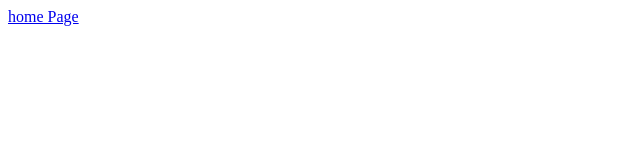
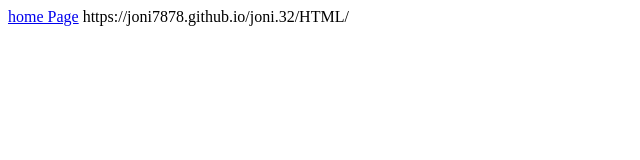
Before and after one commit to joni7878/joni.32, a plain HTML site: page HTML/company/about.html in a window 1280 px wide. Shown: the whole page, without its empty margins (0-640 px from the left). Drawn offline with Linux system fonts and the light colour scheme.

Commit message:
Update about.html

```diff
--- a/HTML/company/about.html
+++ b/HTML/company/about.html
@@ -10,3 +10,6 @@
     <a href="index.html">home Page</a>
 </body>
 </html>
+
+
+https://joni7878.github.io/joni.32/HTML/
```
